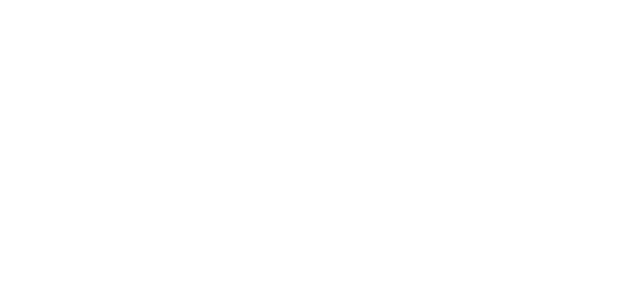
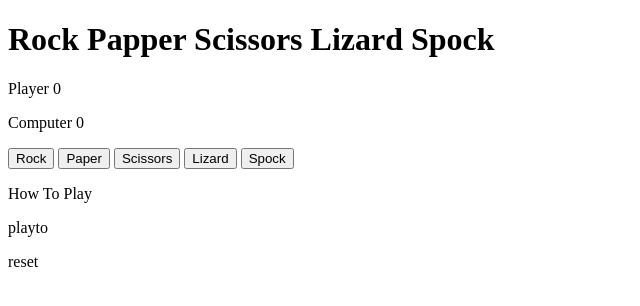
Before and after one commit to devisis/rock-paper-scissors-lizard-spock, a plain HTML site: page index.html in a window 1280 px wide. Shown: the whole page, without its empty margins (0-640 px from the left). Drawn offline with Linux system fonts and the light colour scheme.

Commit message:
Add basic html structure for game area

```diff
--- a/index.html
+++ b/index.html
@@ -5,9 +5,33 @@
     <meta http-equiv="X-UA-Compatible" content="IE=edge">
     <meta name="viewport" content="width=device-width, initial-scale=1.0">
     <link rel="stylesheet" href="assets/css/style.css">
-    <title>Document</title>
+    <title>R P S L S</title>
 </head>
 <body>
+    <h1>Rock Papper Scissors Lizard Spock</h1>
+    <div class="game-area">
+        <p class="scores">Player <span class="p1score">0</span></p>
+        <p class="scores">Computer <span class="cpuscore">0</span></p>
+
+        <div class="selection">
+            <button class="btn rock">Rock</button>
+            <button class="btn paper">Paper</button>
+            <button class="btn scissors">Scissors</button>
+            <button class="btn lizard">Lizard</button>
+            <button class="btn spock">Spock</button>
+        </div>
+
+        <div class="game-options">
+            <p class="instructions">How To Play</p>
+            <p class="playto">playto</p>
+            <p class="reset">reset</p>
+        </div>
+    </div>
+
+
+
+
+
 
     <script src="assets/js/script.js"></script>
 </body>
```
